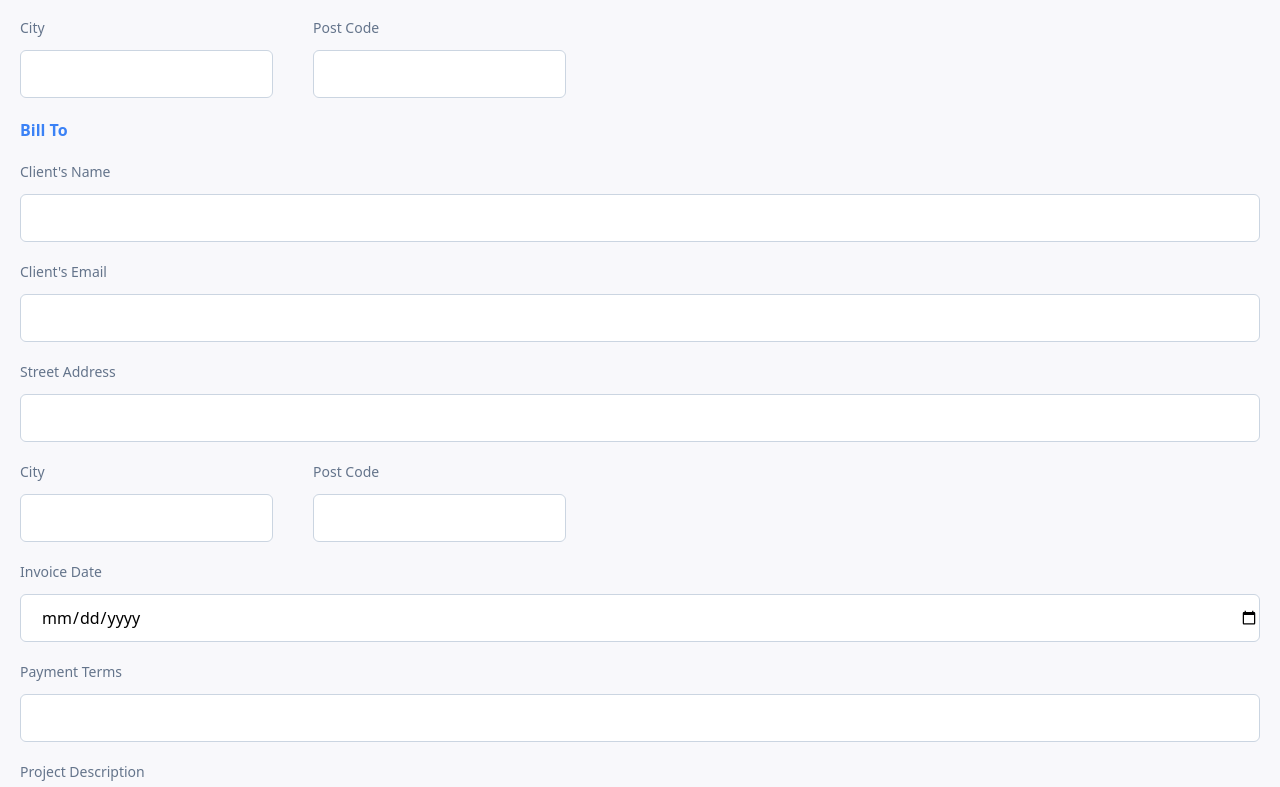
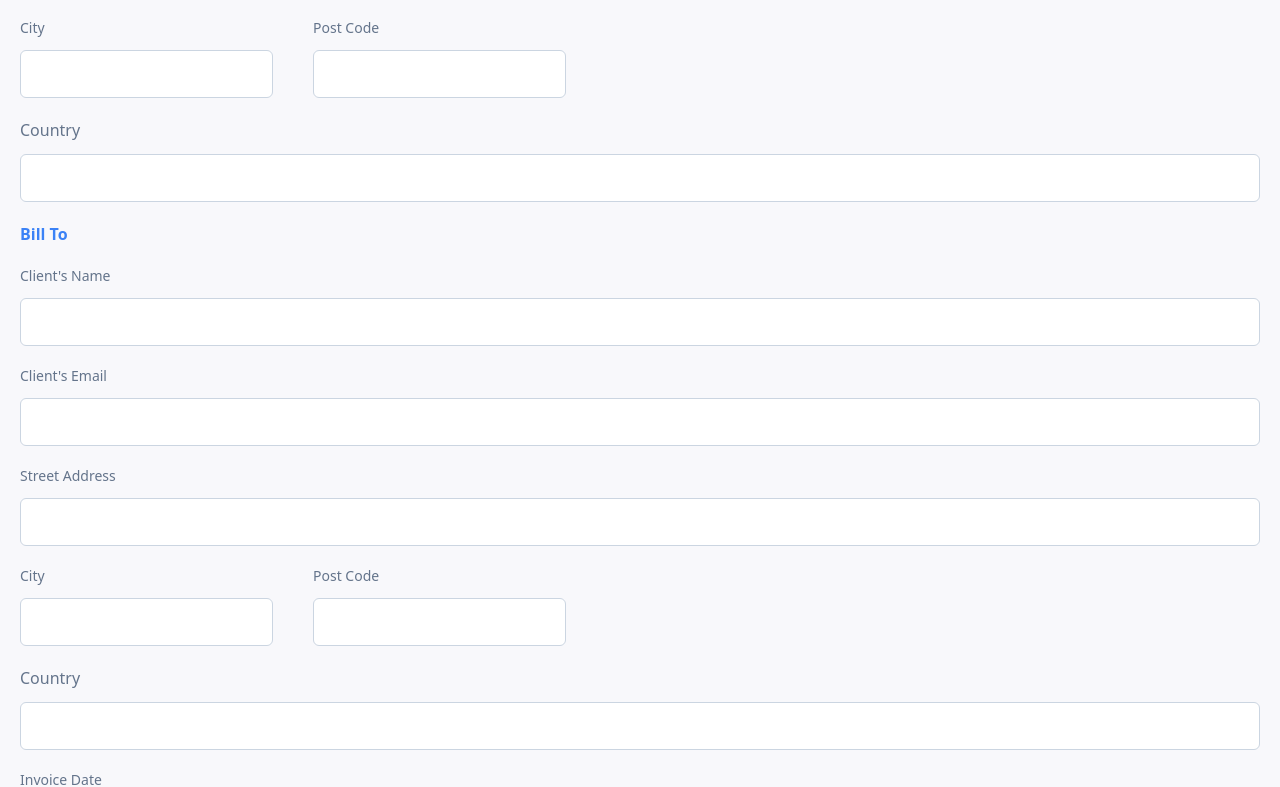
Before and after one commit to COLADOXD/invoic_app, a Vue app: page /#/invoice in a window 1280 px wide. Shown: the part 338-1125 px from the top of the page. Built offline with nearby package versions, Linux system fonts and the light colour scheme.

Commit message:
add fromCountry and toCountry

```diff
--- a/src/components/DetailsInvoiceComponent.vue
+++ b/src/components/DetailsInvoiceComponent.vue
@@ -14,11 +14,11 @@ const invoice = store.invoices[param.value]
     <div class="p-5 bg-white rounded-lg pb-7 dark:bg-secondary border-slate-300 border dark:border-0 md:justify-between">
         <p class=" font-semibold text-lg"><span class="text-blue-500">#</span>{{ invoice.codeInvoice }}</p>
         <div class="text-slate-400 mb-7">
-            <p class="mb-7">Grphic Design</p>
+            <p class="mb-7">Graphic Design</p>
             <p>{{ invoice.fromAddress }}</p>
             <p>{{ invoice.fromCity }}</p>
             <p>{{ invoice.fromPostCode }}</p>
-            <p>United Kingdom</p>
+            <p>{{ invoice.fromCountry }}</p>
         </div>
         <div class="flex mb-7 text-lg">
             <div class="w-1/2">
@@ -33,12 +33,12 @@ const invoice = store.invoices[param.value]
                 <p>{{ invoice.toAddress }}</p>
                 <p>{{ invoice.toCity }}</p>
                 <p>{{ invoice.toPostCode }}</p>
-                <p>United Kingdom</p>
+                <p>{{ invoice.toCountry }}</p>
             </div>
         </div>
         <div class="mb-7">
             <p class="text-slate-400">Sent to</p>
-            <p class="font-bold text-xl">alexgrim@mail.com</p>
+            <p class="font-bold text-xl">{{ invoice.toEmail }}</p>
         </div>
         <div class="p-5 bg-quinto flex justify-between items-center rounded-t-lg dark:bg-cuarto">
             <div>
--- a/src/stores/state.ts
+++ b/src/stores/state.ts
@@ -12,11 +12,13 @@ export interface Invoice {
     fromAddress: string,
     fromCity: string,
     fromPostCode: number | undefined,
+    fromCountry: string,
     toName: string,
     toEmail: string,
     toAddress: string,
     toCity: string,
     toPostCode: number | undefined,
+    toCountry: string,
     toPaymentTerms: string,
     toProject: string,
     items: Items[],
@@ -40,11 +42,13 @@ export const useStore = defineStore({
                 fromAddress: 'centro',
                 fromCity: 'logrono',
                 fromPostCode: 1000,
+                fromCountry: '  Ecuador',
                 toName: 'mateo',
                 toEmail: 'xdmateo',
                 toAddress: 'cerca',
                 toCity: 'cuenca',
                 toPostCode: 2000,
+                toCountry: 'dor',
                 toPaymentTerms: '1 dia',
                 toProject: 'probar',
                 items: [{
--- a/src/views/AddInvoiceView.vue
+++ b/src/views/AddInvoiceView.vue
@@ -15,11 +15,13 @@ const state = reactive({
     fromAddress: '',
     fromCity: '',
     fromPostCode: undefined as number | undefined,
+    fromCountry: '',
     toName: '',
     toEmail: '',
     toAddress: '',
     toCity: '',
     toPostCode: undefined as number | undefined,
+    toCountry: '',
     toPaymentTerms: '',
     toProject: '',
 });
@@ -29,11 +31,13 @@ const checkInfo = reactive({
     checkFromAddress: true,
     checkFromCity: true,
     checkFromPostCode: true,
+    checkFromCountry: true,
     checkToName: true,
     checkToEmail: true,
     checkToAddress: true,
     checkToCity: true,
     checkToPostCode: true,
+    checkToCountry: true,
     checkToPaymentTerms: true,
     checkToProject: true,
 })
@@ -44,7 +48,6 @@ const formattedDate = computed(() => {
     const year = dateParts[0];
     const month = getMonthName(dateParts[1]);
     const day = dateParts[2];
-
     return ` ${day} ${month} ${year}`;
 });
 
@@ -86,6 +89,8 @@ const checkInput = () => {
     else { checkInfo.checkFromCity = true }
     if (state.fromPostCode === undefined) checkInfo.checkFromPostCode = false
     else { checkInfo.checkFromPostCode = true }
+    if (state.fromCountry === '') checkInfo.checkFromCountry = false
+    else { checkInfo.checkFromCountry = true }
     if (state.toName === '') checkInfo.checkToName = false
     else { checkInfo.checkToName = true }
     if (state.toEmail === '') checkInfo.checkToEmail = false
@@ -96,12 +101,15 @@ const checkInput = () => {
     else { checkInfo.checkToCity = true }
     if (state.toPostCode === undefined) checkInfo.checkToPostCode = false
     else { checkInfo.checkToPostCode = true }
+    if (state.toCountry === '') checkInfo.checkToCountry = false
+    else { checkInfo.checkToCountry = true }
     if (state.selectedDate === Date) checkInfo.checkSelectedDate = false
     else { checkInfo.checkSelectedDate = true }
     if (state.toPaymentTerms === '') checkInfo.checkToPaymentTerms = false
     else { checkInfo.checkToPaymentTerms = true }
     if (state.toProject === '') checkInfo.checkToProject = false
     else { checkInfo.checkToProject = true }
+    console.log(typeof state.fromCountry)
     if (checkInfo.checkSelectedDate, checkInfo.checkFromAddress, checkInfo.checkFromCity, checkInfo.checkFromPostCode, checkInfo.checkToName, checkInfo.checkToEmail, checkInfo.checkToAddress, checkInfo.checkToCity, checkInfo.checkToPostCode, checkInfo.checkToPaymentTerms, checkInfo.checkToProject === true) {
         router.push('/');
         store.invoices.push({
@@ -109,11 +117,13 @@ const checkInput = () => {
             fromAddress: state.fromAddress,
             fromCity: state.fromCity,
             fromPostCode: state.fromPostCode,
+            fromCountry: state.fromCountry,
             toName: state.toName,
             toEmail: state.toEmail,
             toAddress: state.toAddress,
             toCity: state.toCity,
             toPostCode: state.toPostCode,
+            toCountry: state.toCountry,
             toPaymentTerms: state.toPaymentTerms,
             toProject: state.toProject,
             items: items.value,
@@ -188,6 +198,18 @@ const removeItem = (index: number) => {
                 <div v-if="!checkInfo.checkFromPostCode" class="text-[10px] text-red-700">can't be empty</div>
             </div>
         </div>
+        <div class="mb-5">
+            <div class="flex justify-between">
+                <p class="text-slate-500 mb-3 "
+                    :class="!checkInfo.checkFromCountry ? 'dark:text-red-700' : 'dark:text-white'">
+                    Country
+                </p>
+                <div v-if="!checkInfo.checkFromCountry" class="text-[10px] text-red-700 flex items-center">can't be empty
+                </div>
+            </div>
+            <input v-model="state.fromCountry" class="w-full h-12 rounded-md  dark:bg-secondary  pl-5 border" type="text"
+                :class="!checkInfo.checkFromCountry ? 'dark:border-sm border-red-700' : 'border-slate-300 dark:border-0'">
+        </div>
         <p class="text-blue-500 font-semibold mb-5">Bill To</p>
         <div class="mb-5">
             <p class="text-slate-500 text-sm mb-3 "
@@ -234,6 +256,18 @@ const removeItem = (index: number) => {
                     :class="!checkInfo.checkToPostCode ? 'dark:border-sm border-red-700' : 'border-slate-300 dark:border-0'">
                 <div v-if="!checkInfo.checkToPostCode" class="text-[10px] text-red-700">can't be empty</div>
             </div>
+        </div>
+        <div class="mb-5">
+            <div class="flex justify-between">
+                <p class="text-slate-500 mb-3 "
+                    :class="!checkInfo.checkToCountry ? 'dark:text-red-700' : 'dark:text-white'">
+                    Country
+                </p>
+                <div v-if="!checkInfo.checkToCountry" class="text-[10px] text-red-700 flex items-center">can't be empty
+                </div>
+            </div>
+            <input v-model="state.toCountry" class="w-full h-12 rounded-md  dark:bg-secondary  pl-5 border" type="text"
+                :class="!checkInfo.checkToCountry ? 'dark:border-sm border-red-700' : 'border-slate-300 dark:border-0'">
         </div>
         <div class="mb-5">
             <p class="text-slate-500 text-sm mb-3"
```
